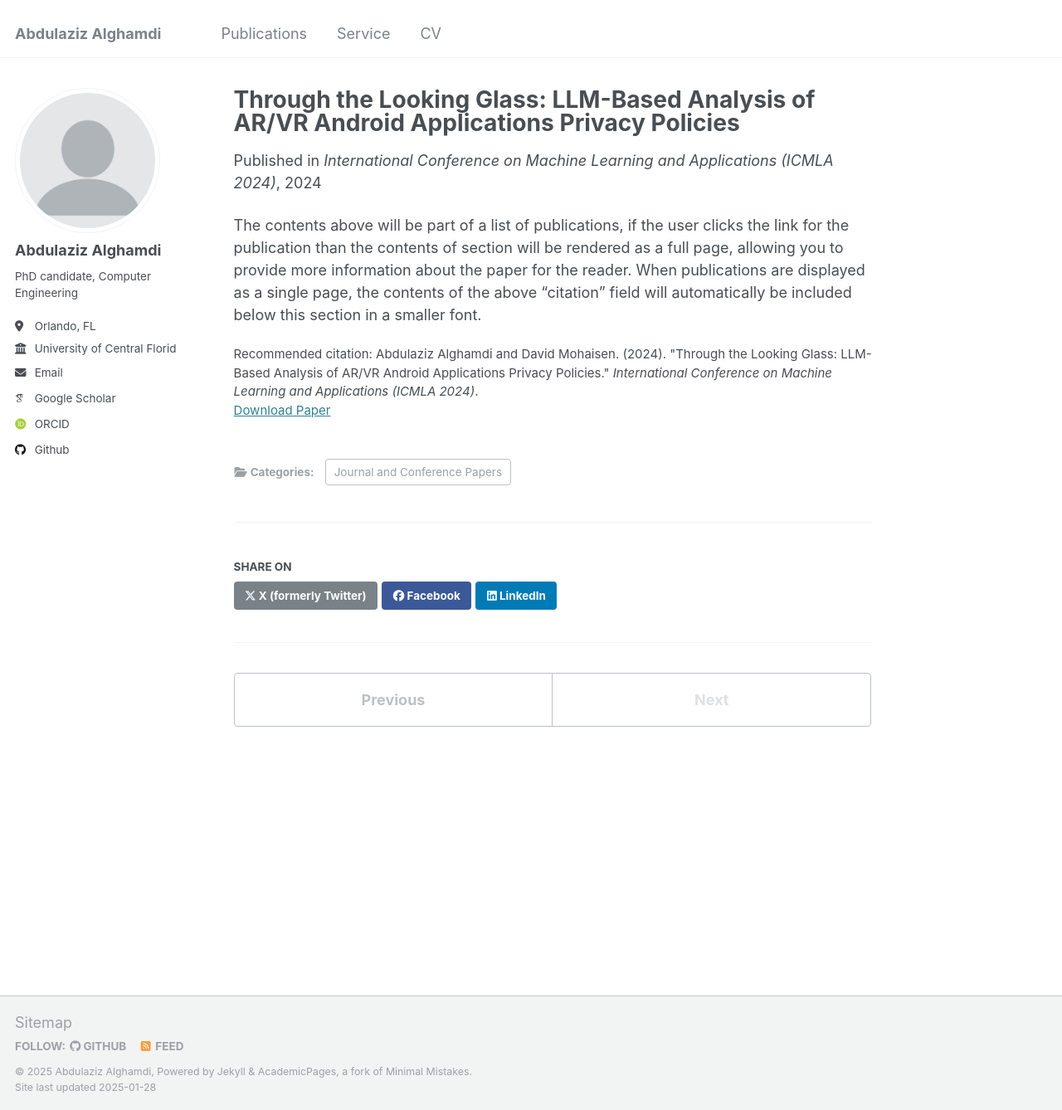
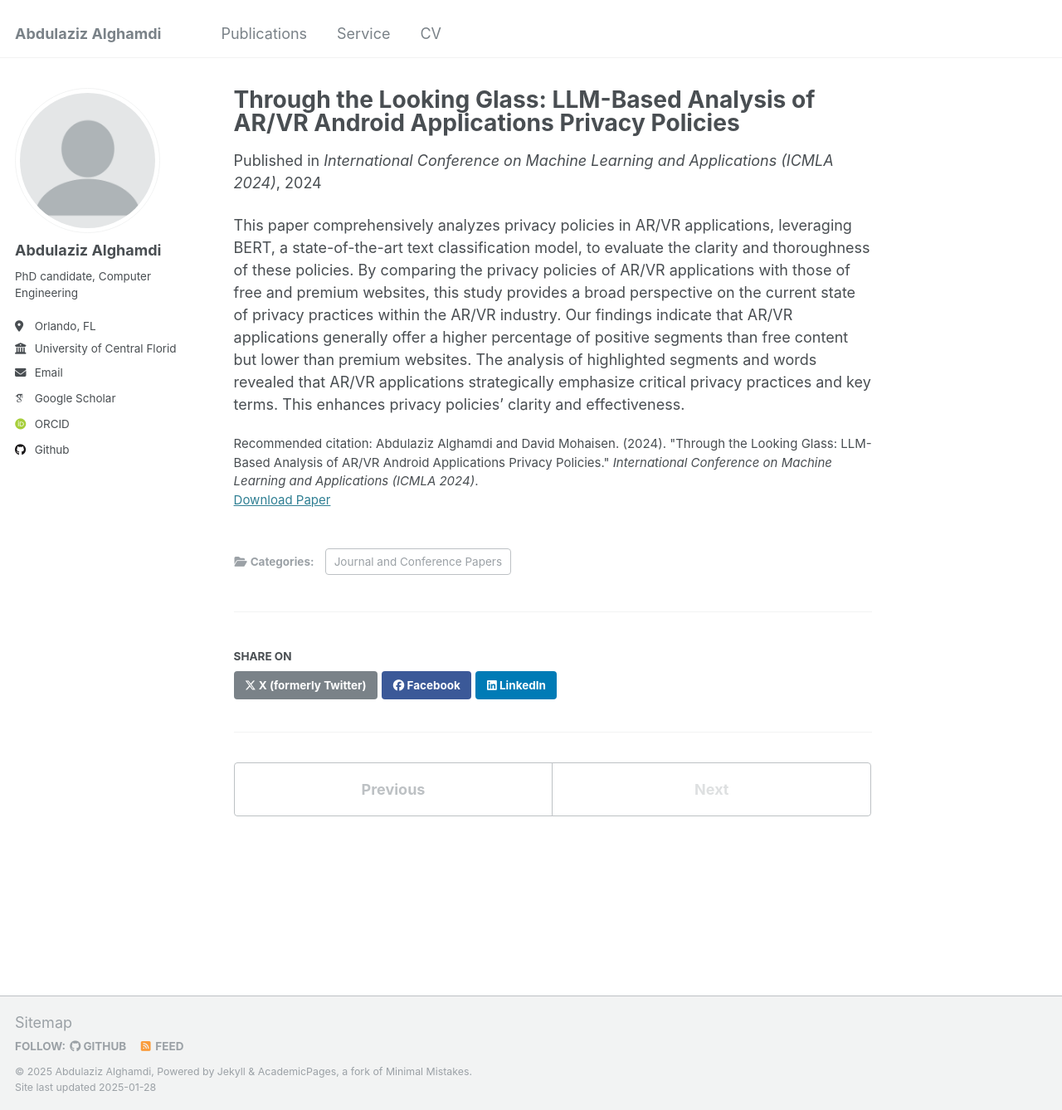
Before and after one commit to Eamna/eamna.github.io, a Jekyll site: the page built from _publications/icmla.md, in a window 1280 px wide and 1338 px high. Shown: the whole window at 83% size. Built offline with Jekyll 4.4.1, drawn with Linux system fonts in a browser that asks for light colours; some web fonts are replaced.

Commit message:
Update icmla.md

```diff
--- a/_publications/icmla.md
+++ b/_publications/icmla.md
@@ -10,4 +10,4 @@ paperurl: ''
 citation: 'Abdulaziz Alghamdi and David Mohaisen. (2024). &quot;Through the Looking Glass: LLM-Based Analysis of AR/VR Android Applications Privacy Policies.&quot; <i>International Conference on Machine Learning and Applications (ICMLA 2024)</i>.'
 ---
 
-The contents above will be part of a list of publications, if the user clicks the link for the publication than the contents of section will be rendered as a full page, allowing you to provide more information about the paper for the reader. When publications are displayed as a single page, the contents of the above "citation" field will automatically be included below this section in a smaller font.
+This paper comprehensively analyzes privacy policies in AR/VR applications, leveraging BERT, a state-of-the-art text classification model, to evaluate the clarity and thoroughness of these policies. By comparing the privacy policies of AR/VR applications with those of free and premium websites, this study provides a broad perspective on the current state of privacy practices within the AR/VR industry. Our findings indicate that AR/VR applications generally offer a higher percentage of positive segments than free content but lower than premium websites. The analysis of highlighted segments and words revealed that AR/VR applications strategically emphasize critical privacy practices and key terms. This enhances privacy policies' clarity and effectiveness.
```
